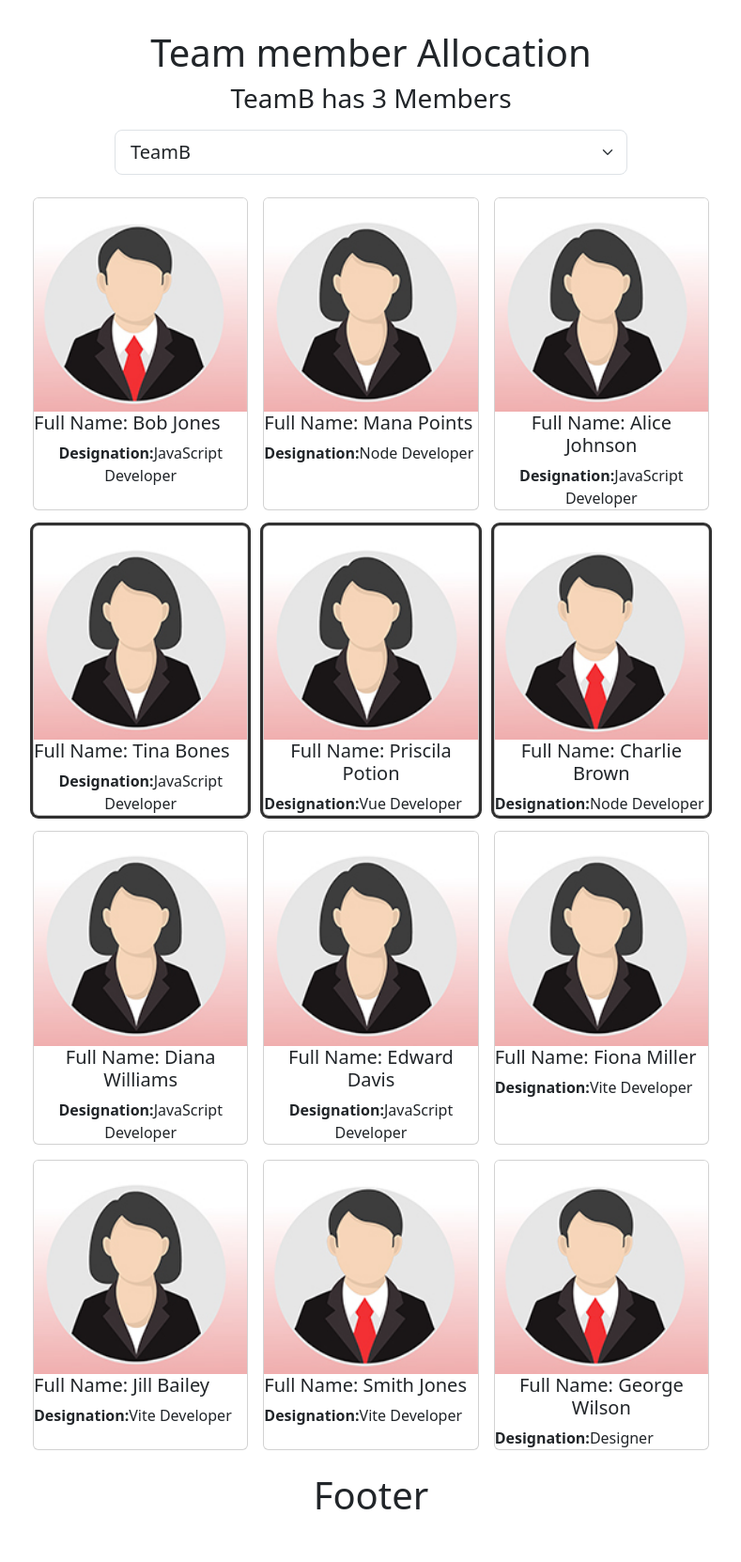
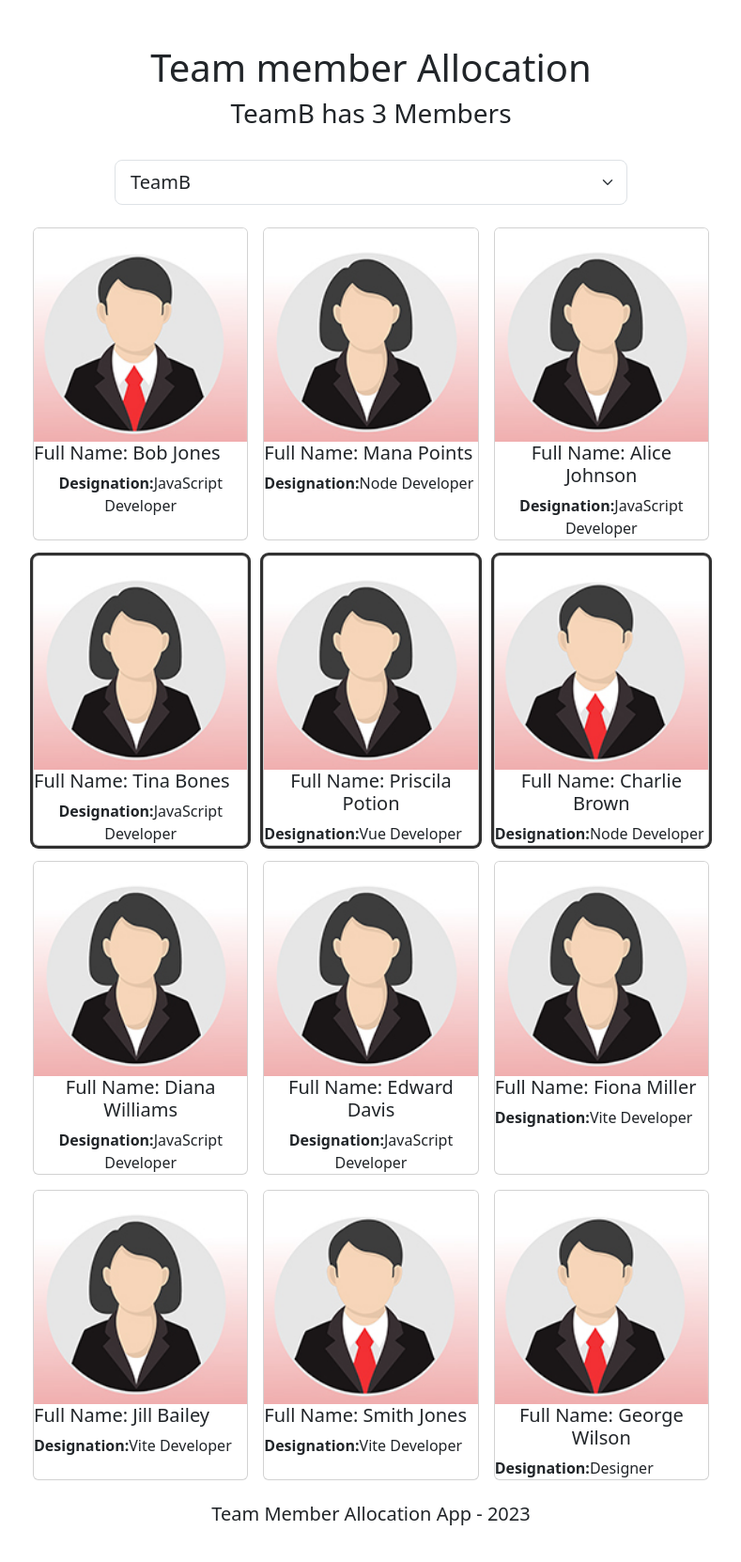
Before and after one commit to henrike32/team-manage-app, a React (Vite) app: page / in a window 1280 px wide. Shown: the top 1662 px of the page at 94% size, without its empty margins (245-1034 px from the left). Built offline with nearby package versions, Linux system fonts and the light colour scheme.

Commit message:
adding year on footer

```diff
--- a/src/App.css
+++ b/src/App.css
@@ -2,7 +2,6 @@
   max-width: 1280px;
   margin: 0 auto;
   padding: 2rem;
-  text-align: center;
 }
 
 body {
@@ -17,3 +16,7 @@
 .standout {
   box-shadow: rgba(0, 0, 0, 0.16) 0px 1px 4px, rgb(51, 51, 51) 0px 0px 0px 3px;
 }
+
+h1,h2,h3,h4,h5,p {
+  text-align: center;
+}
--- a/src/App.tsx
+++ b/src/App.tsx
@@ -100,7 +100,7 @@
   }
 
   function handleEmployeeCardClick(event) {
-    const transformedEmployees = employees.map((employee) => employees.id === parseInt(event.currentTarget.id)
+    const transformedEmployees = employees.map((employee) => employee.id === parseInt(event.currentTarget.id)
       ? (employee.teamName === selectedTeam) ? { ...employee, teamName: '' } : { ...employee, teamName: selectedTeam }
       : employee);
 
@@ -108,7 +108,7 @@
   }
 
   return (
-    <>
+    <div>
       <Header
         selectedTeam={selectedTeam}
         teamMemberCount={employees.filter((employee) => employee.teamName === selectedTeam).length}
@@ -116,10 +116,11 @@
       <Employees
         employees={employees}
         selectedTeam={selectedTeam}
+        handleEmployeeCardClick={handleEmployeeCardClick}
         handleTeamSelectionChange={handleTeamSelectionChange}
-        handleEmployeeCardClick={handleEmployeeCardClick} />
+        />
       <Footer />
-    </>
+    </div>
   )
 }
 
--- a/src/Footer.tsx
+++ b/src/Footer.tsx
@@ -1,9 +1,15 @@
 const Footer = ()  => {
 
+var today = new Date();
+
     return (
-        <h1 className="text-3xl font-bold ">
-            Footer
-        </h1>
+        <footer className="container">
+            <div className="row justify-content-center mt-3 mb-4">
+                <div className="col-8">
+                    <h5> Team Member Allocation App - {today.getFullYear()} </h5>
+                </div>
+            </div>
+        </footer>
     )
   }
   export default Footer;
--- a/src/Header.tsx
+++ b/src/Header.tsx
@@ -1,10 +1,14 @@
-const Header = ({selectedTeam, teamMemberCount})  => {
+const Header = ({ selectedTeam, teamMemberCount }) => {
 
     return (
-        <header>
-            <h1> Team member Allocation </h1>
-            <h3>{selectedTeam} has {teamMemberCount} Members</h3>
+        <header className="container">
+            <div className="row justify-content-center mt-3 mb-4">
+                <div className="col-8">
+                    <h1> Team member Allocation </h1>
+                    <h3>{selectedTeam} has {teamMemberCount} Members</h3>
+                </div>
+            </div>
         </header>
     )
-  }
-  export default Header;
+}
+export default Header;
```
